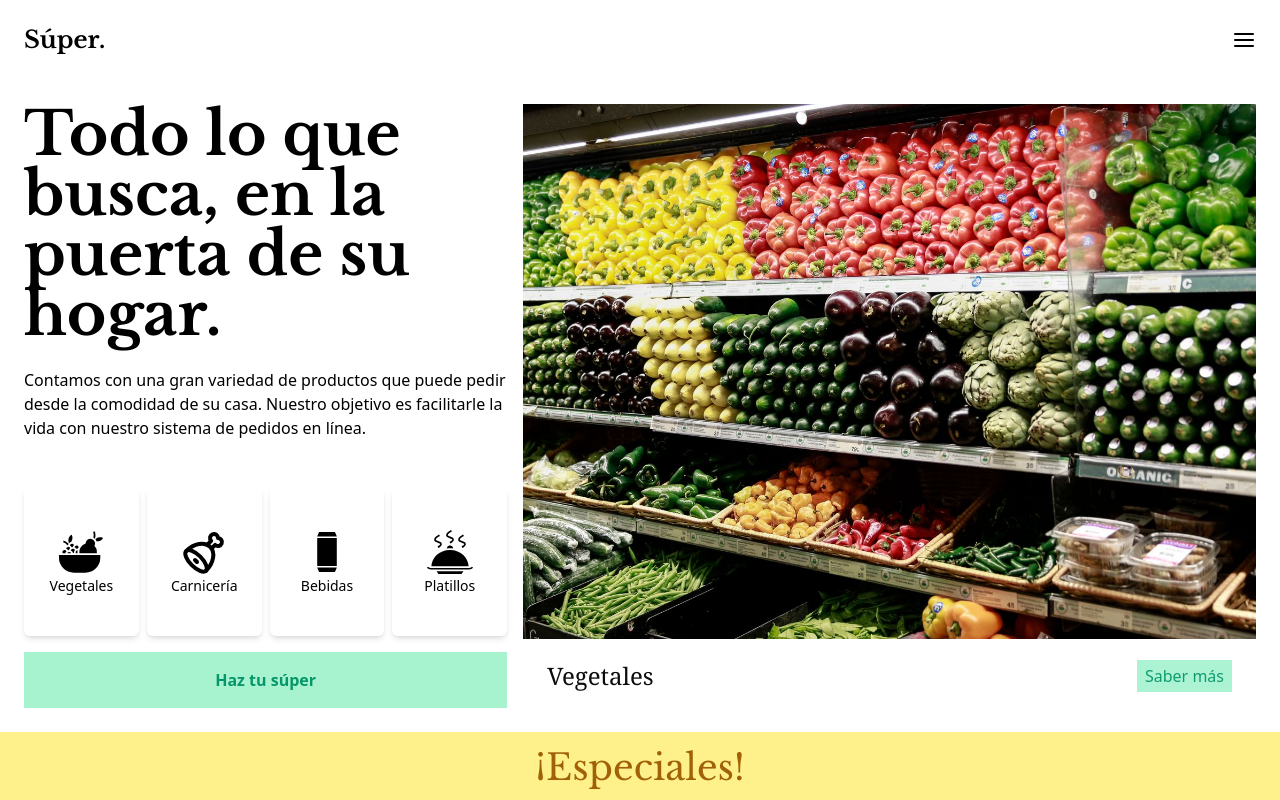
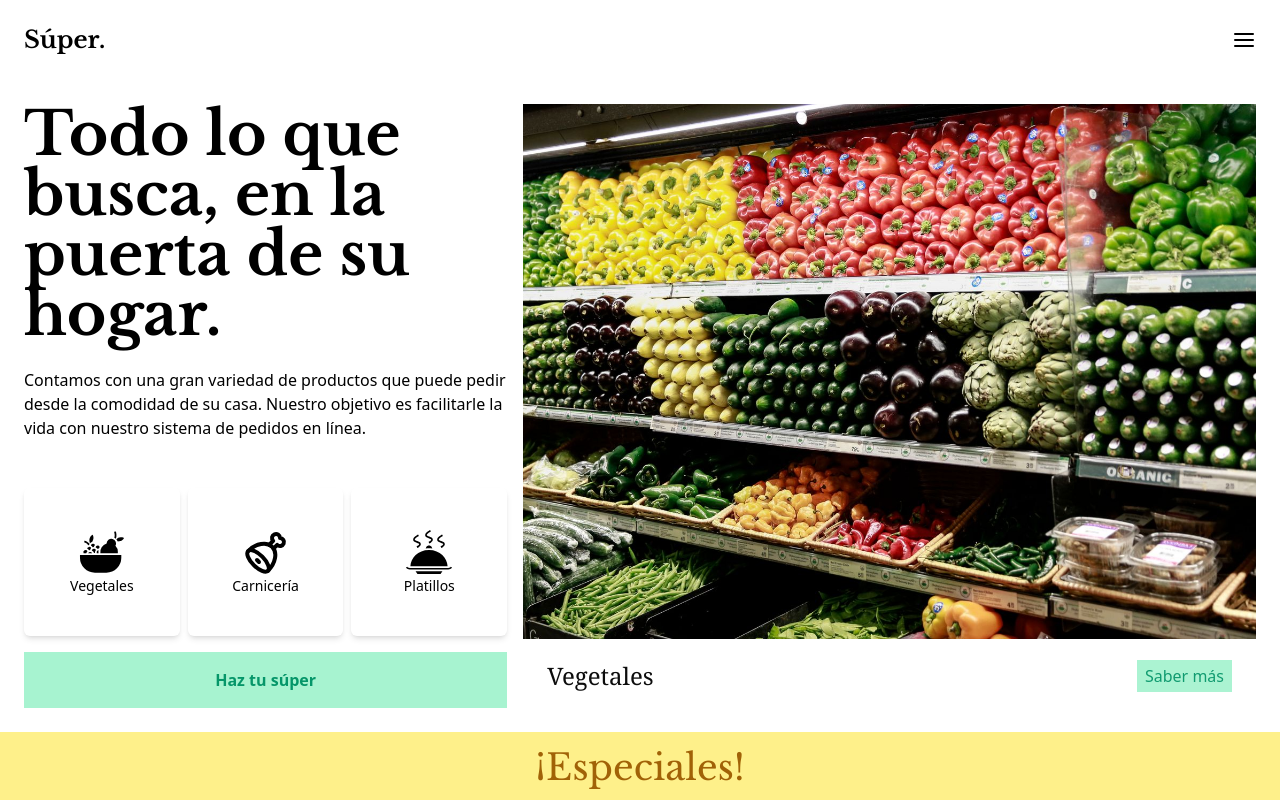
Before and after one commit to mar-cial/super, a Next.js app: page / in a window 1280 px wide. Shown: the top 800 px of the page. Built offline with nearby package versions, Linux system fonts and the light colour scheme.

Commit message:
fixed main banner to not include pages/bebidas, data/categories.tsx and deleted pages/super/bebidas

```diff
--- a/components/mainBanner.tsx
+++ b/components/mainBanner.tsx
@@ -14,6 +14,7 @@ const MainBanner = () => {
       animate={{ opacity: 1, y: 0 }}
       initial={{ opacity: 0, y: -10 }}
     >
+      {/* <-------------------- MAIN BANNER CONTAINER --------------------> */}
       <motion.div className={'grid md:grid-cols-5 p-6 gap-4'}>
         {/* <-------------------- banner left side --------------------> */}
         <motion.div className={'relative flex flex-col md:col-span-2'}>
@@ -32,7 +33,7 @@ const MainBanner = () => {
             </motion.div>
 
             <motion.div className="flex flex-col w-full col-span-1 gap-4">
-              <motion.div className="grid w-full grid-cols-4 gap-2 ">
+              <motion.div className="grid w-full grid-cols-3 gap-2 ">
                 {categories.map((category) => {
                   return (
                     <CategoryTile
--- a/data/categories.tsx
+++ b/data/categories.tsx
@@ -31,13 +31,6 @@ const categories: Category[] = [
   },
   {
     id: 3,
-    title: 'Bebidas',
-    icon: <GiSodaCan className="text-5xl" />,
-    image: beveragespic,
-    path: '/super/bebidas',
-  },
-  {
-    id: 4,
     title: 'Platillos',
     icon: <GiHotMeal className="text-5xl" />,
     image: mealspic,
--- a/pages/super/bebidas/index.tsx
+++ /dev/null
@@ -1,21 +0,0 @@
-// date created dd/mm/yy: 20 / 06 / 2022 - 12 : 18 : 02 by César Marcial
-
-//react / nextjs imports
-import { NextPage } from 'next/types';
-
-// media imports
-
-// data imports
-
-// start of component
-const BebidasPage: NextPage = () => {
-  return (
-    <>
-      <div>
-        <h2 className="text-5xl font-main md:text-6xl">Nuestras bebidas</h2>
-      </div>
-    </>
-  );
-};
-
-export default BebidasPage;
```
